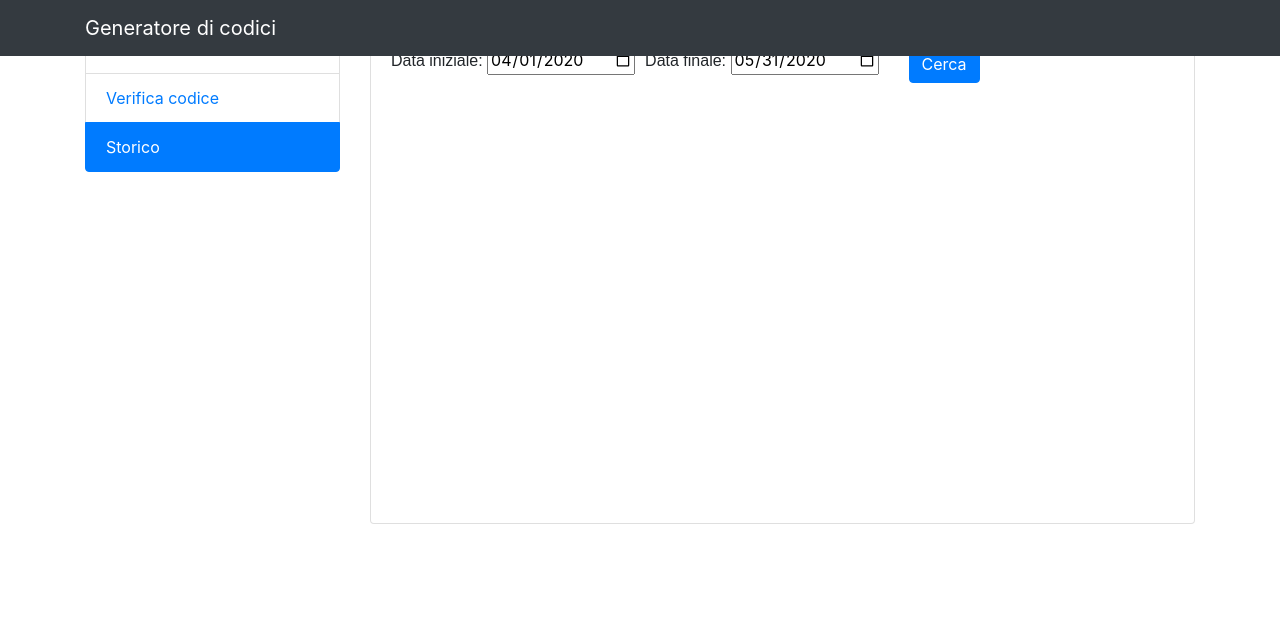
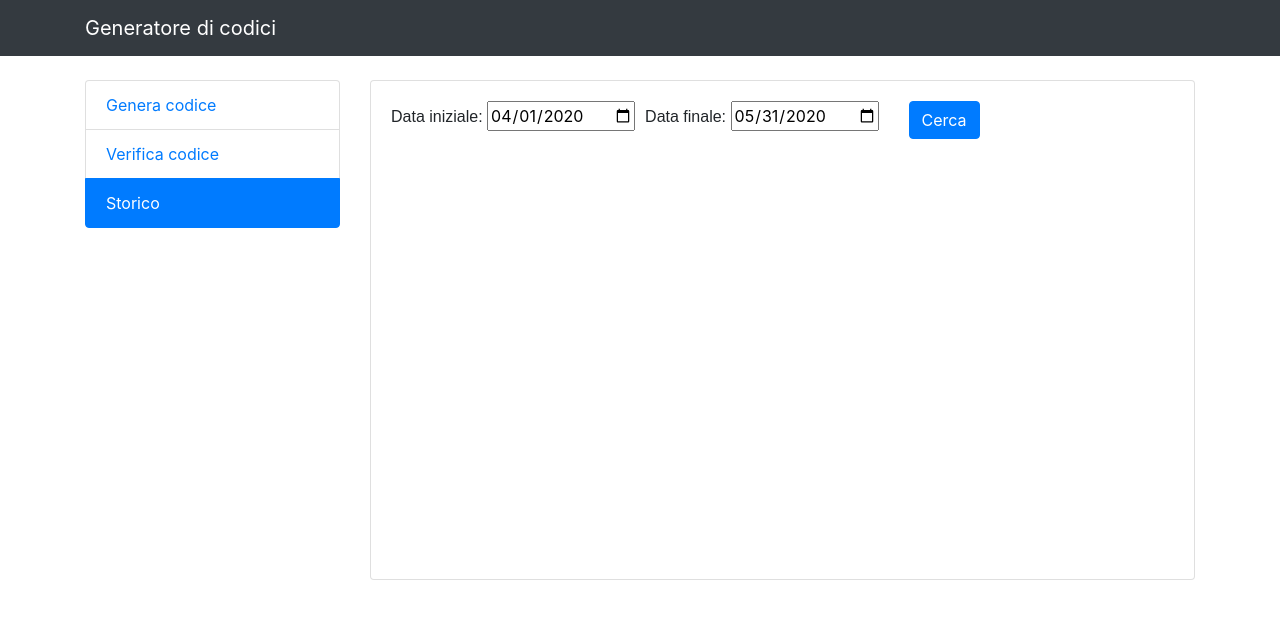
Before and after one commit to francesco97x/prova, a PHP site: page /storico.php in a window 1280 px wide. Shown: the top 619 px of the page. Run offline with PHP 8.4, Linux system fonts and the light colour scheme; data that the repository does not hold is empty; some libraries are stand-ins or nearby versions.

Commit message:
Add files via upload

```diff
--- a/css/style.css
+++ b/css/style.css
@@ -1,3 +1,7 @@
+ body {
+  padding-top: 56px;
+}
+
  @media (min-width: 1200px) {
 
  .mainform {
--- a/css/style3.css
+++ b/css/style3.css
@@ -1,3 +1,6 @@
+body {
+  padding-top: 56px;
+}
 
 
  label {
@@ -16,7 +19,7 @@ label {
 
 #rettangolo{
 	min-height: 500px;
- 	min-width: 580px;
+	min-width: 568px;
 }
 
 #cercabutton{
--- a/css/style_verifica.css
+++ b/css/style_verifica.css
@@ -1,3 +1,7 @@
+ body {
+  padding-top: 56px;
+}
+
  @media (min-width: 1200px) {
 
 
```
